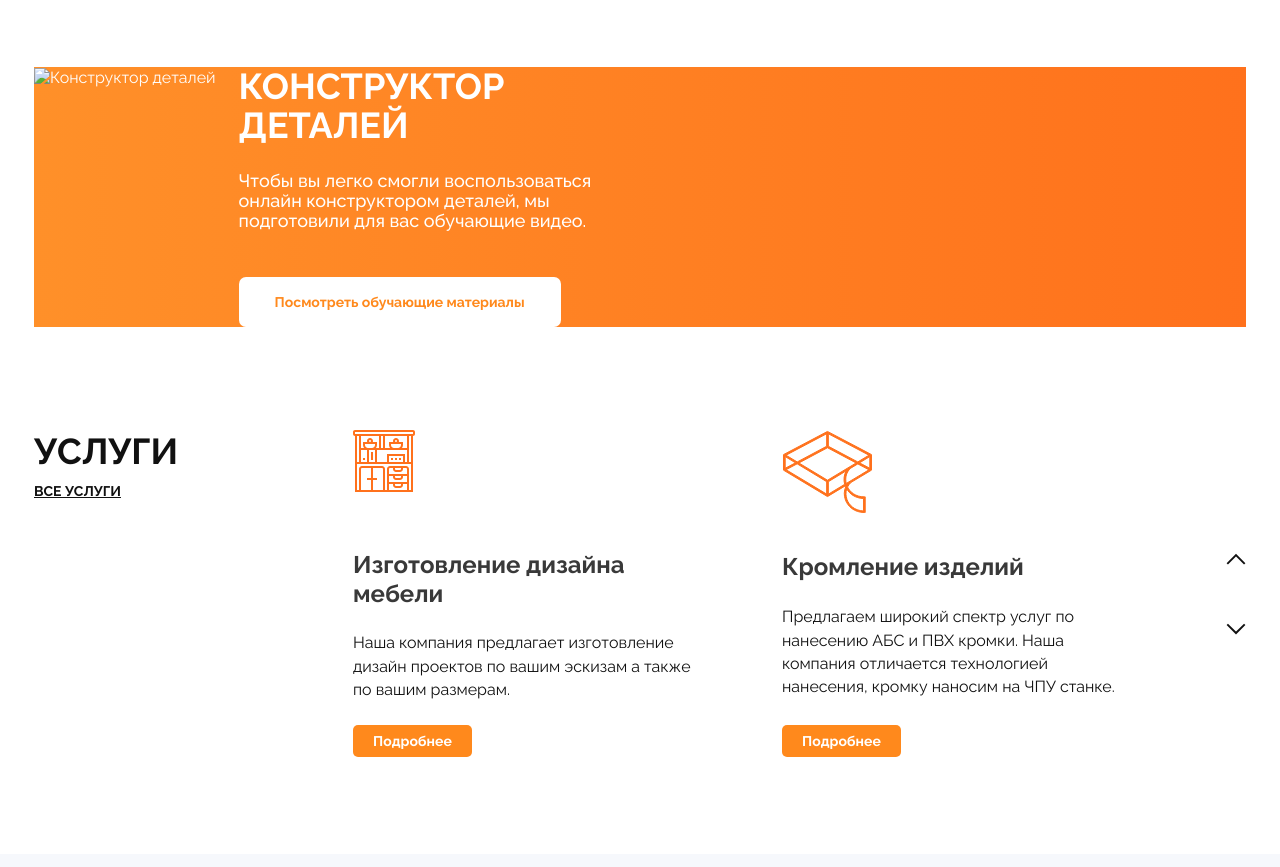
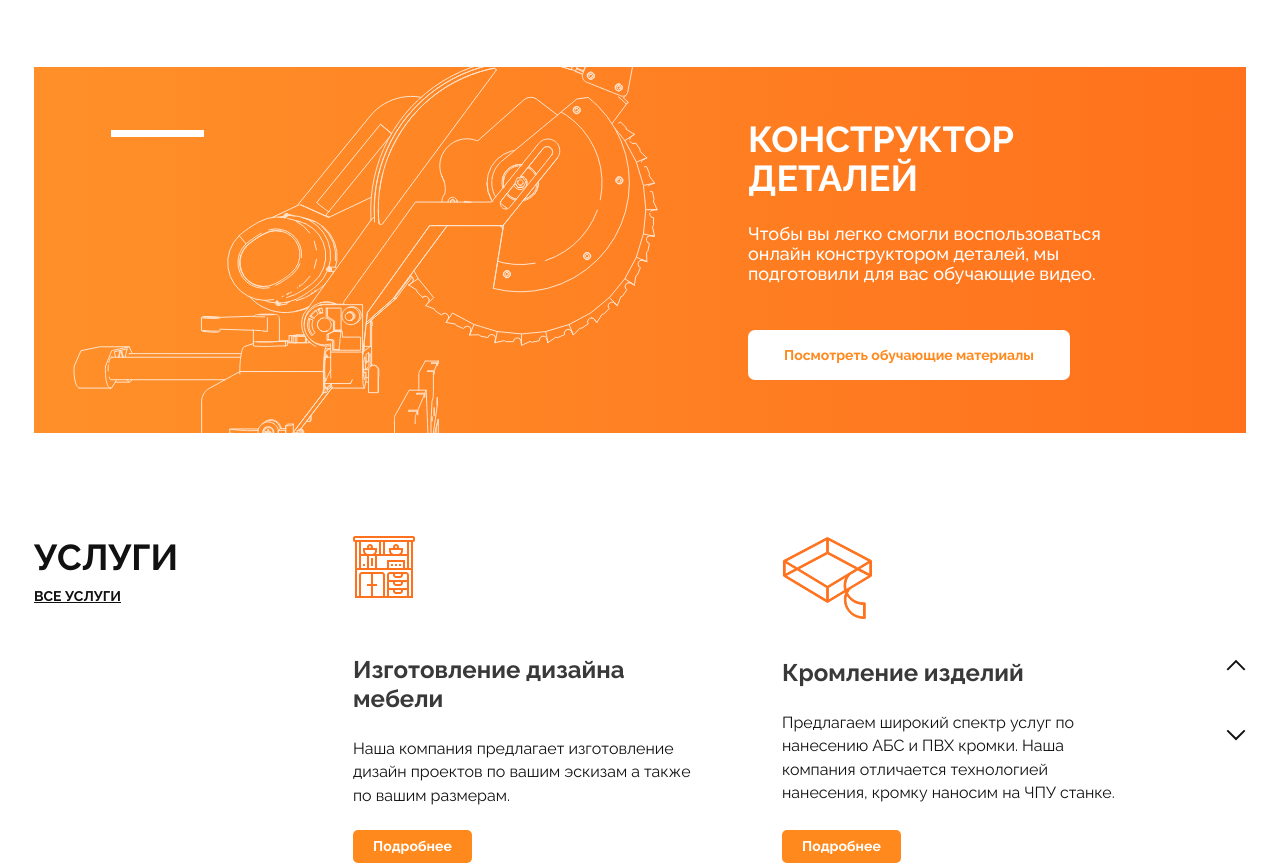
Before and after one commit to acrysense/lemacom, a plain HTML site: page index.html in a window 1280 px wide. Shown: the part 1157-2024 px from the top of the page. Drawn offline with Linux system fonts and the light colour scheme.

Commit message:
Improvements #1

```diff
--- a/index.html
+++ b/index.html
@@ -153,7 +153,7 @@
         <div class="container">
             <div class="promo__wrapper">
                 <div class="promo__img">
-                    <img src="img/src/promo.svg" alt="Конструктор деталей">
+                    <img src="img/dist/promo.svg" alt="Конструктор деталей">
                 </div>
                 <div class="promo__content">
                     <h3 class="promo__title">Конструктор деталей</h3>
```
Also changed, not shown: 1 other file.
